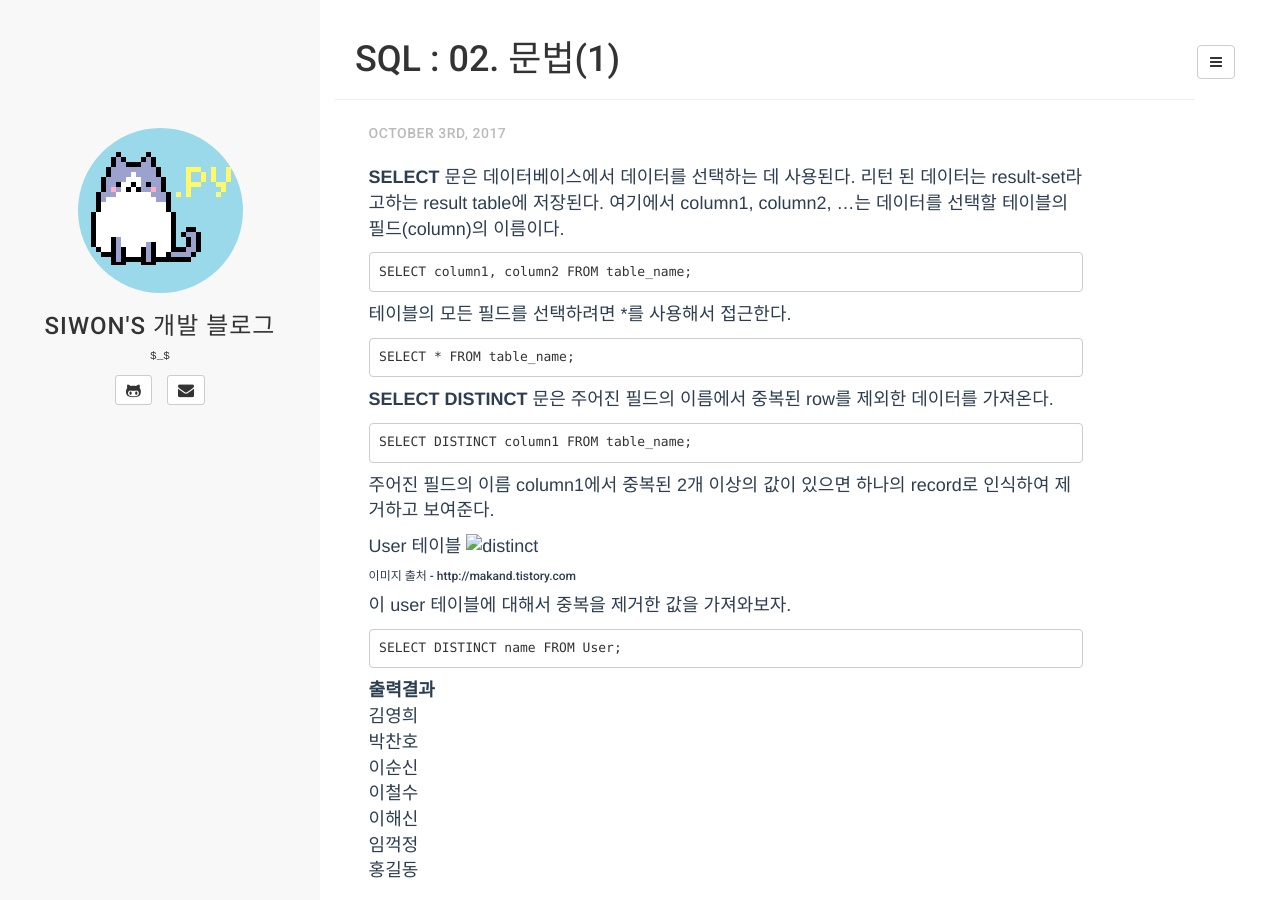
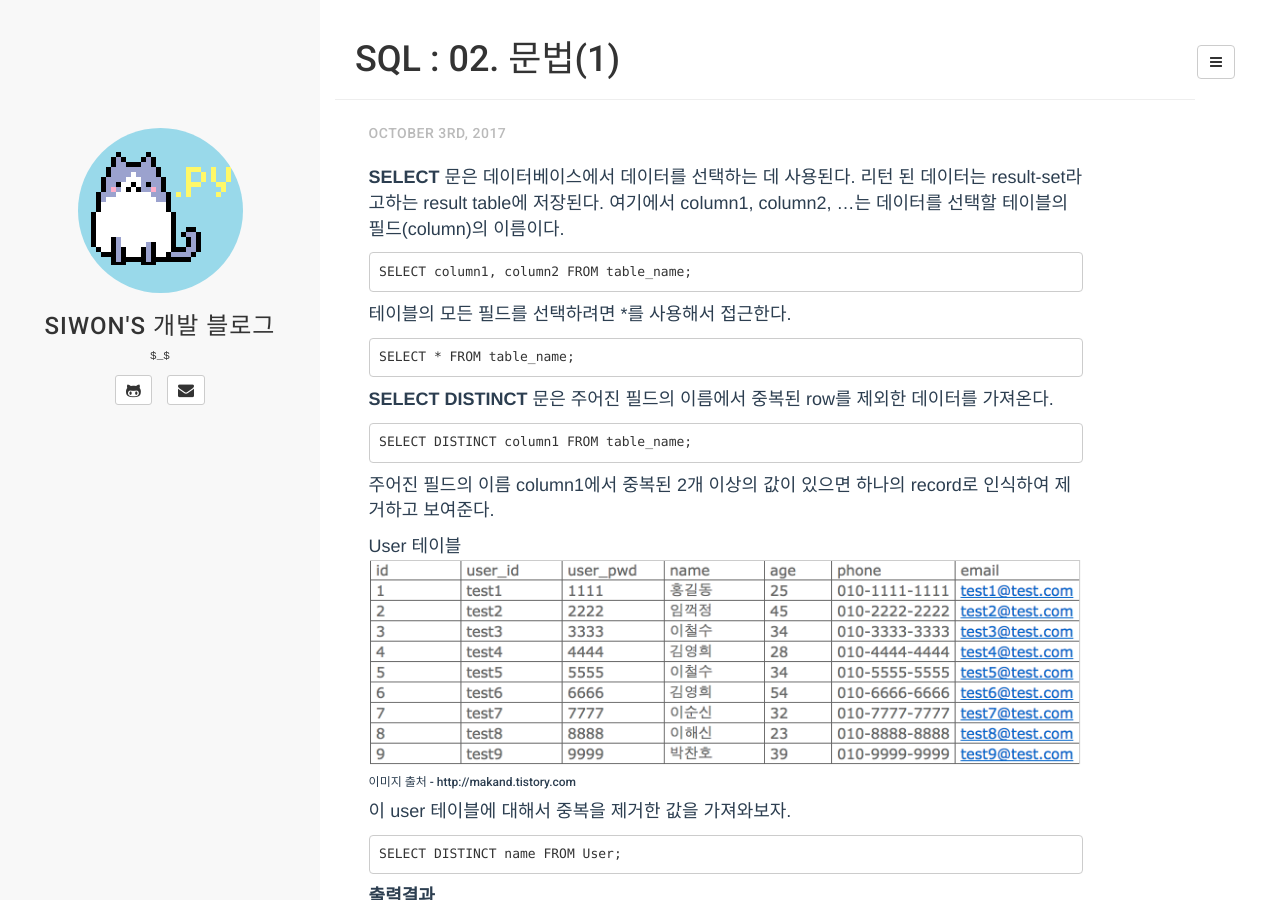
Before and after one commit to 2siwon/2siwon.github.io, a Jekyll site: the page built from _posts/2017-10-03-sql-002.markdown, in a window 1280 px wide and 900 px high. Built offline with Jekyll 4.4.1, drawn with Linux system fonts in a browser that asks for light colours.

Commit message:
move img dir

```diff
--- a/_posts/2017-10-03-sql-002.markdown
+++ b/_posts/2017-10-03-sql-002.markdown
@@ -27,7 +27,7 @@ SELECT DISTINCT column1 FROM table_name;
 주어진 필드의 이름 column1에서 중복된 2개 이상의 값이 있으면 하나의 record로 인식하여 제거하고 보여준다.
 
 User 테이블
-![distinct](../assets/media/images/sql-002/001-distinct.png?raw=true)
+![distinct](../../../../assets/media/images/sql-002/001-distinct.png?raw=true)
 ###### 이미지 출처 - http://makand.tistory.com
 
 이 user 테이블에 대해서 중복을 제거한 값을 가져와보자.
@@ -79,7 +79,7 @@ SELECT * FROM WHERE NOT id=8;
 Default값은 Ascending(오름차순)으로써 ASC는 생략해도 되며, 문자는 알파벳 순서로 출력된다. ORDER BY절에 선택된 컬럼이 여러 개일 경우 앞(왼쪽)에 정의된 컬럼을 기준으로 먼저 분류한 후, 이후에 나열된 순서대로 분류한다.
 
 emp 테이블
-![order-by](../../assets/media/images/sql-002/002-order-by.png?raw=true)
+![order-by](../../../../assets/media/images/sql-002/002-order-by.png?raw=true)
 
 ###### 이미지 출처 - http://shaeod.tistory.com
 
```
